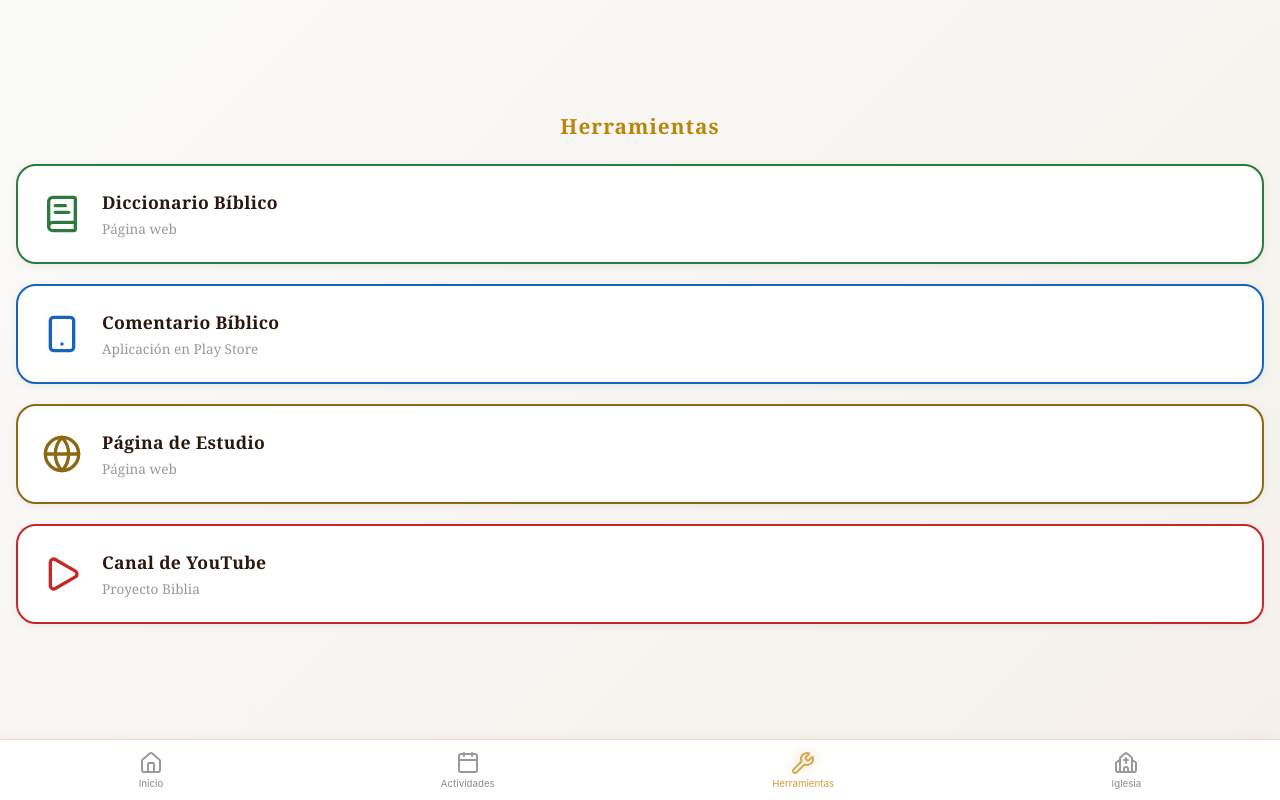
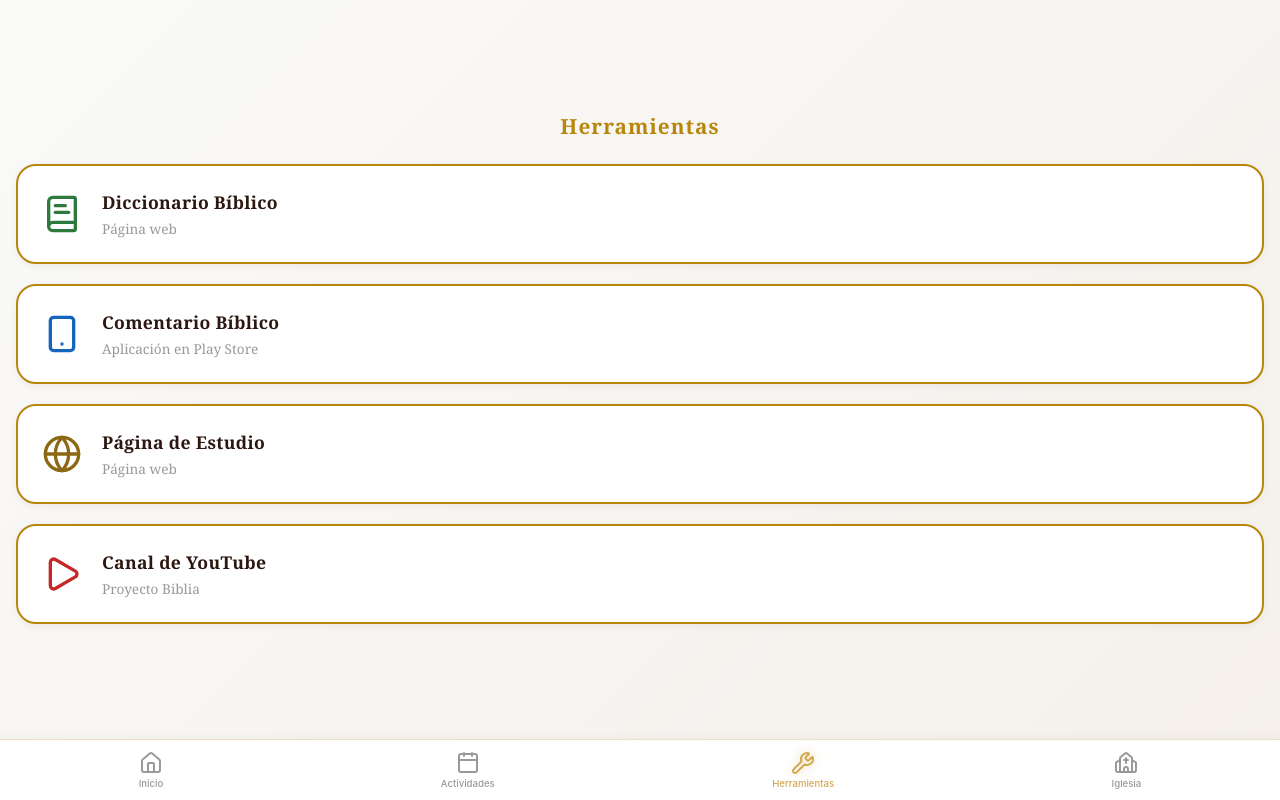
Before and after one commit to arnaldofarias312-source/Buen-pastor, a React (Vite) app: page / in a window 1280 px wide. Both pictures are taken after a click on the button "Herramientas". Built offline with nearby package versions, Linux system fonts and the light colour scheme; no server answers; the database is empty.

Commit message:
Bordes dorados en tarjetas herramientas e iglesia

```diff
--- a/src/components/Herramientas.jsx
+++ b/src/components/Herramientas.jsx
@@ -50,7 +50,7 @@ function Herramientas() {
           <div
             key={card.label}
             className="herramienta-card"
-            style={{ borderColor: card.color }}
+            style={{ borderColor: '#b8860b' }}
             role="button"
             tabIndex={0}
             onClick={() => window.open(card.url, '_blank', 'noopener,noreferrer')}
--- a/src/components/Iglesia.jsx
+++ b/src/components/Iglesia.jsx
@@ -67,7 +67,7 @@ function Iglesia() {
           <div
             key={card.label}
             className="iglesia-card"
-            style={{ borderColor: card.color }}
+            style={{ borderColor: '#b8860b' }}
             role="button"
             tabIndex={0}
             onClick={() => {
```
